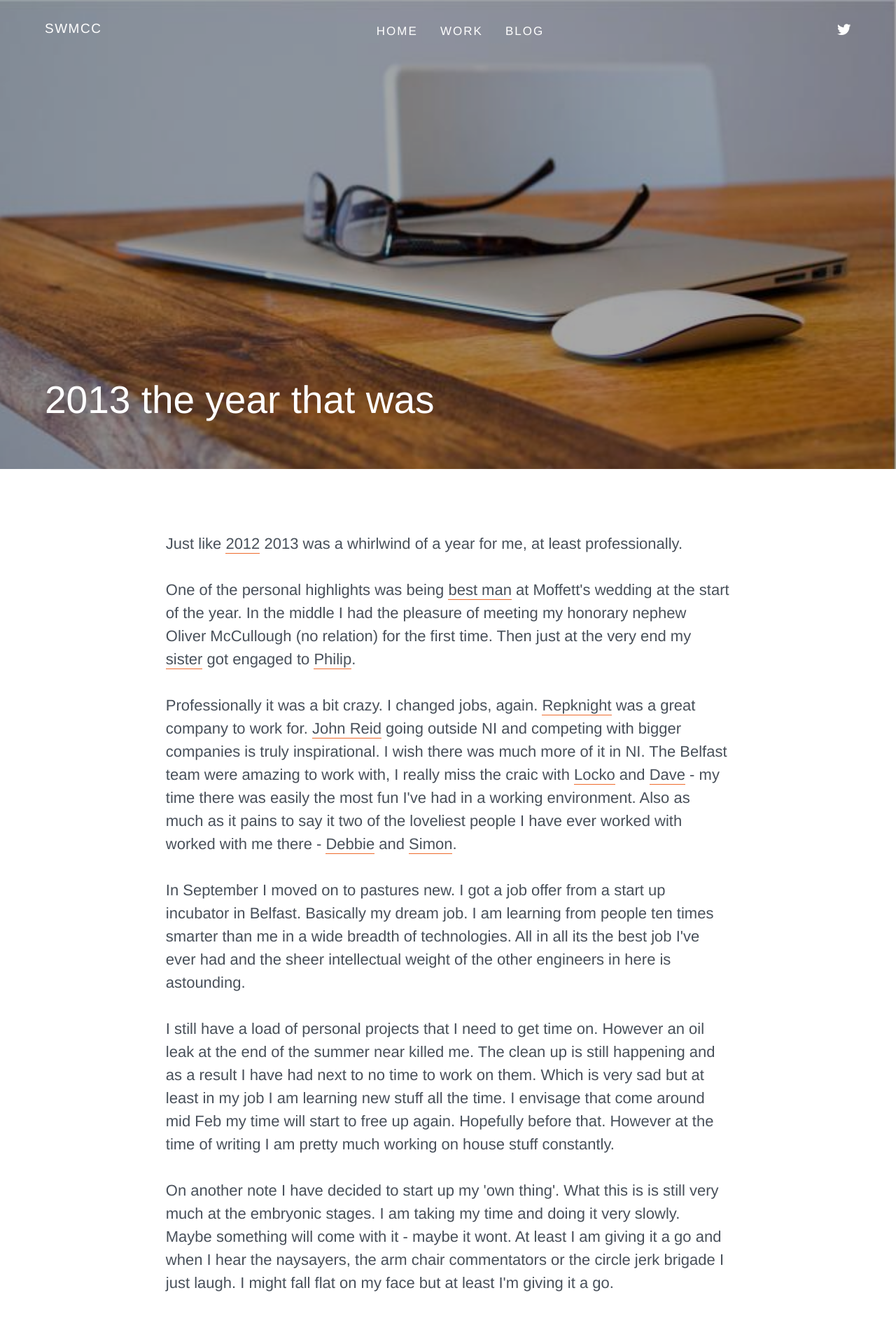
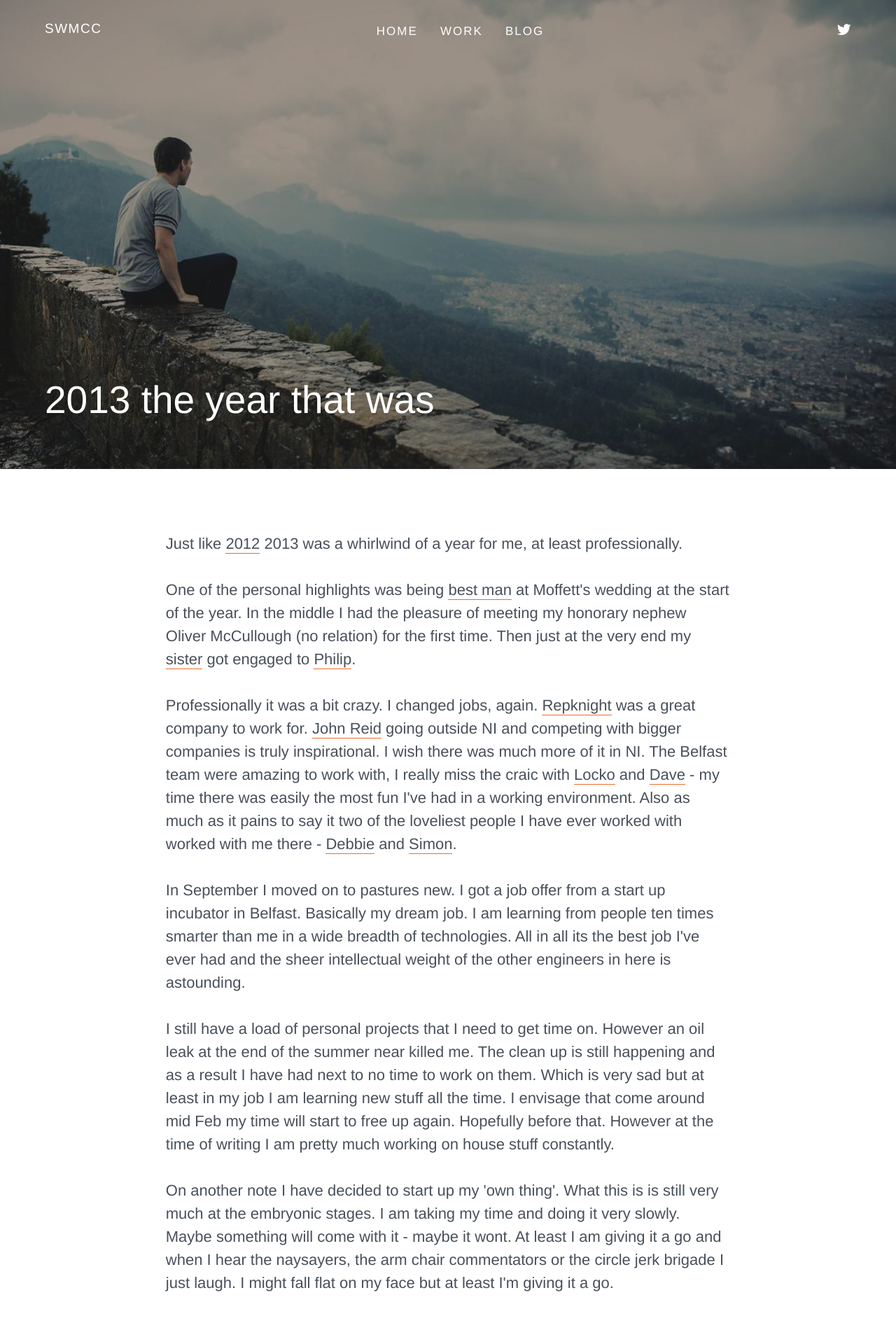
Before and after one commit to swmcc/swmcc.github.io, a Jekyll site: the page built from _posts/2014-01-10-new-year-2013.html, in a window 1280 px wide. Shown: the top 1920 px of the page at 70% size. Built offline with Jekyll 4.4.1, drawn with Linux system fonts in a browser that asks for light colours; nearby versions of some CDN libraries; some web fonts are replaced.

Commit message:
#37 - Added several different images for blog posts

```diff
--- a/_posts/2014-01-10-new-year-2013.html
+++ b/_posts/2014-01-10-new-year-2013.html
@@ -1,6 +1,6 @@
 ---
-image-large: "/img/blog/header/default.png"
-image-small: "/img/blog/default.png"
+image-large: "/img/blog/header/2013.png"
+image-small: "/img/blog/2013.png"
 type: post
 tags: life, 2013
 published: true
--- a/_posts/2014-07-15-most-history-commands.html
+++ b/_posts/2014-07-15-most-history-commands.html
@@ -1,14 +1,12 @@
 ---
-image-large: "/img/blog/header/default.png"
-image-small: "/img/blog/default.png"
+image-large: "/img/blog/header/top20.png"
+image-small: "/img/blog/top20.png"
 type: post
 tags: work, workflow
 published: true
 title: Annoted history of my top 20 commands Part Deux
 layout: post
 status: publish
-image-large: "/img/blog/header/default.png"
-image-small: "/img/blog/default.png"
 ---
 <p>In November I <a href="/blog/2013/11/30/most-history-commands/">posted</a> about my twenty most used commands. So here I am six months later and I am doing it agian.</p>
 
```
Also changed, not shown: img/blog/2013.png (added), img/blog/header/2013.png (added), img/blog/header/top20.png (added), img/blog/top20.png (added).
